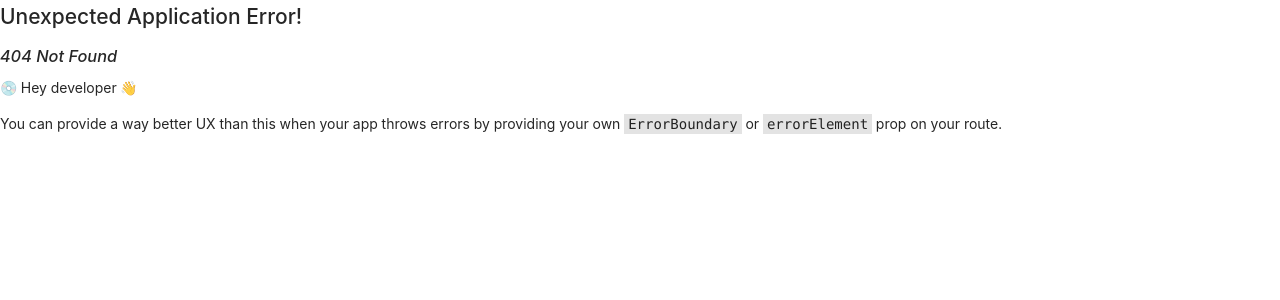
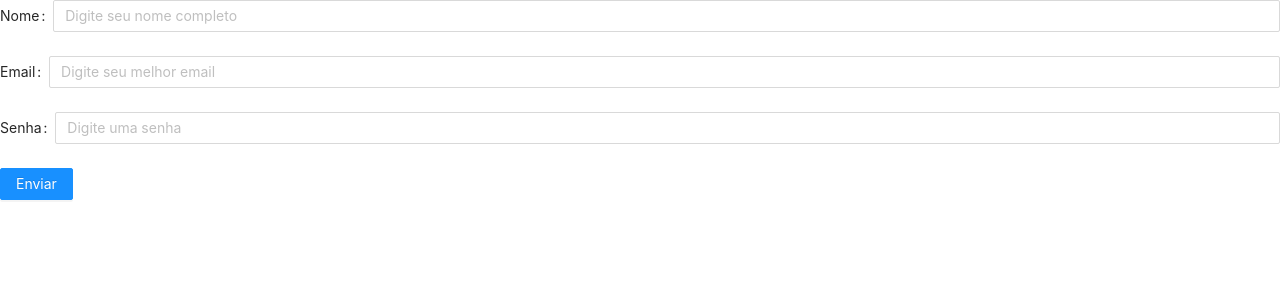
Before and after one commit to jussarasoares/cid-e11, a React (Create React App) app: page /measure-register in a window 1280 px wide. Before the commit this address had no page. Shown: the top 300 px of the page. Built offline with nearby package versions, Linux system fonts and the light colour scheme; the HTML template or start-up script is replaced by a standard one.

Commit message:
reorganize forms

```diff
--- a/src/App.tsx
+++ b/src/App.tsx
@@ -3,6 +3,7 @@ import { createBrowserRouter, RouterProvider } from 'react-router-dom'
 import './App.css'
 import DataRegister from './pages/DataRegister/DataRegister'
 import Main from './pages/Main/Main'
+import MeasureRegister from './pages/MeasureRegister/MeasureForm'
 
 const router = createBrowserRouter([
     {
@@ -12,6 +13,10 @@ const router = createBrowserRouter([
     {
         path: '/data-register',
         element: <DataRegister />,
+    },
+    {
+        path: '/measure-register',
+        element: <MeasureRegister />,
     },
 ])
 
--- a/src/pages/Main/Main.tsx
+++ b/src/pages/Main/Main.tsx
@@ -1,5 +1,5 @@
 import { ReactElement } from 'react'
-import FormRegister from '../../components/Form/Form'
+import FormRegister from '../../components/FormRegister/FormRegister'
 import { Layout, Row, Col, Typography } from 'antd'
 import { Link } from 'react-router-dom'
 
@@ -27,15 +27,6 @@ function Main(): ReactElement {
                         </Typography.Title>
                         <FormRegister />
                     </Col>
-                    <Col span={8} offset={2}>
-                        <Typography.Title
-                            level={4}
-                            style={{ color: '#6a6d6b' }}
-                        >
-                            Comece seu registro de glicemia
-                        </Typography.Title>
-                        <FormRegister />
-                    </Col>
                 </Row>
             </Content>
             <Footer style={{ backgroundColor: '#eef5ee' }}>
@@ -44,6 +35,11 @@ function Main(): ReactElement {
                         Acesse seu histórico
                     </Typography.Title>
                 </Link>
+                <Link to={'/measure-register'}>
+                    <Typography.Title level={4} style={{ color: '#6a6d6b' }}>
+                        Cadastre suas medidas
+                    </Typography.Title>
+                </Link>
             </Footer>
         </Layout>
     )
--- /dev/null
+++ b/src/pages/MeasureRegister/MeasureForm.tsx
@@ -0,0 +1,68 @@
+import { ReactElement } from 'react'
+import { Button, Form, Input } from 'antd'
+import 'antd/dist/antd.css'
+import { useForm, SubmitHandler, Controller } from 'react-hook-form'
+
+interface IFormInput {
+    name: string
+    email: string
+    password: string
+}
+
+function MeasureRegister(): ReactElement {
+    const {
+        control,
+        handleSubmit,
+        // formState: { errors },
+    } = useForm<IFormInput>()
+    const onSubmit: SubmitHandler<IFormInput> = (data) => console.log(data)
+
+    return (
+        <Form onFinish={handleSubmit(onSubmit)}>
+            <Form.Item label='Nome'>
+                <Controller
+                    name='name'
+                    control={control}
+                    render={({ field }) => (
+                        <Input
+                            placeholder='Digite seu nome completo'
+                            {...field}
+                        />
+                    )}
+                />
+            </Form.Item>
+            <Form.Item label='Email'>
+                <Controller
+                    name='email'
+                    control={control}
+                    render={({ field }) => (
+                        <Input
+                            placeholder='Digite seu melhor email'
+                            {...field}
+                        />
+                    )}
+                />
+            </Form.Item>
+            <Form.Item label='Senha'>
+                <Controller
+                    name='password'
+                    control={control}
+                    render={({ field }) => (
+                        <Input placeholder='Digite uma senha' {...field} />
+                    )}
+                />
+            </Form.Item>
+            <Form.Item>
+                <Button
+                    type='primary'
+                    htmlType='submit'
+                    style={{ backgroundColor: '' }}
+                >
+                    Enviar
+                </Button>
+            </Form.Item>
+        </Form>
+    )
+}
+
+export default MeasureRegister
```
Also changed, not shown: src/components/FormRegister/FormRegister.tsx (renamed from src/components/Form/Form.tsx).
